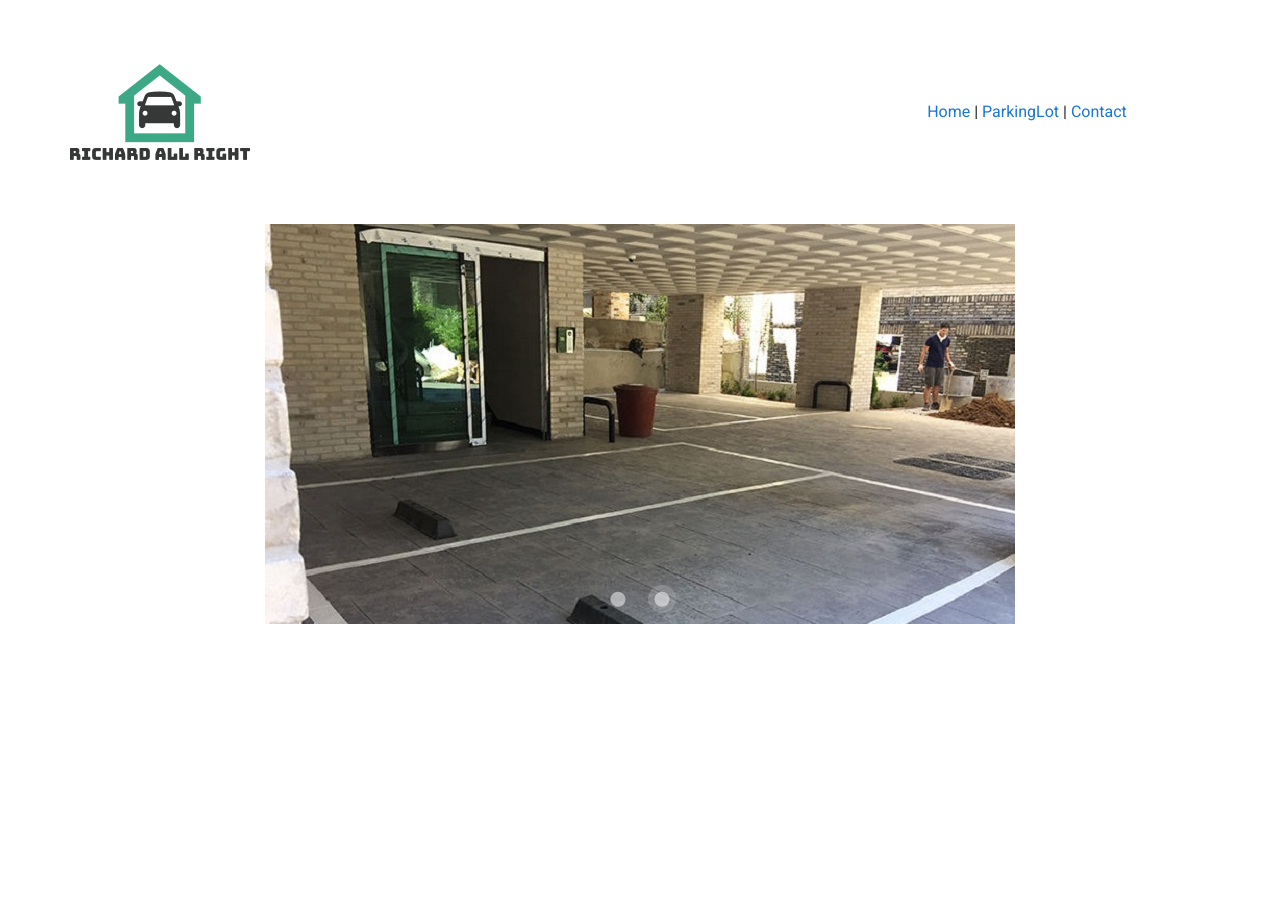
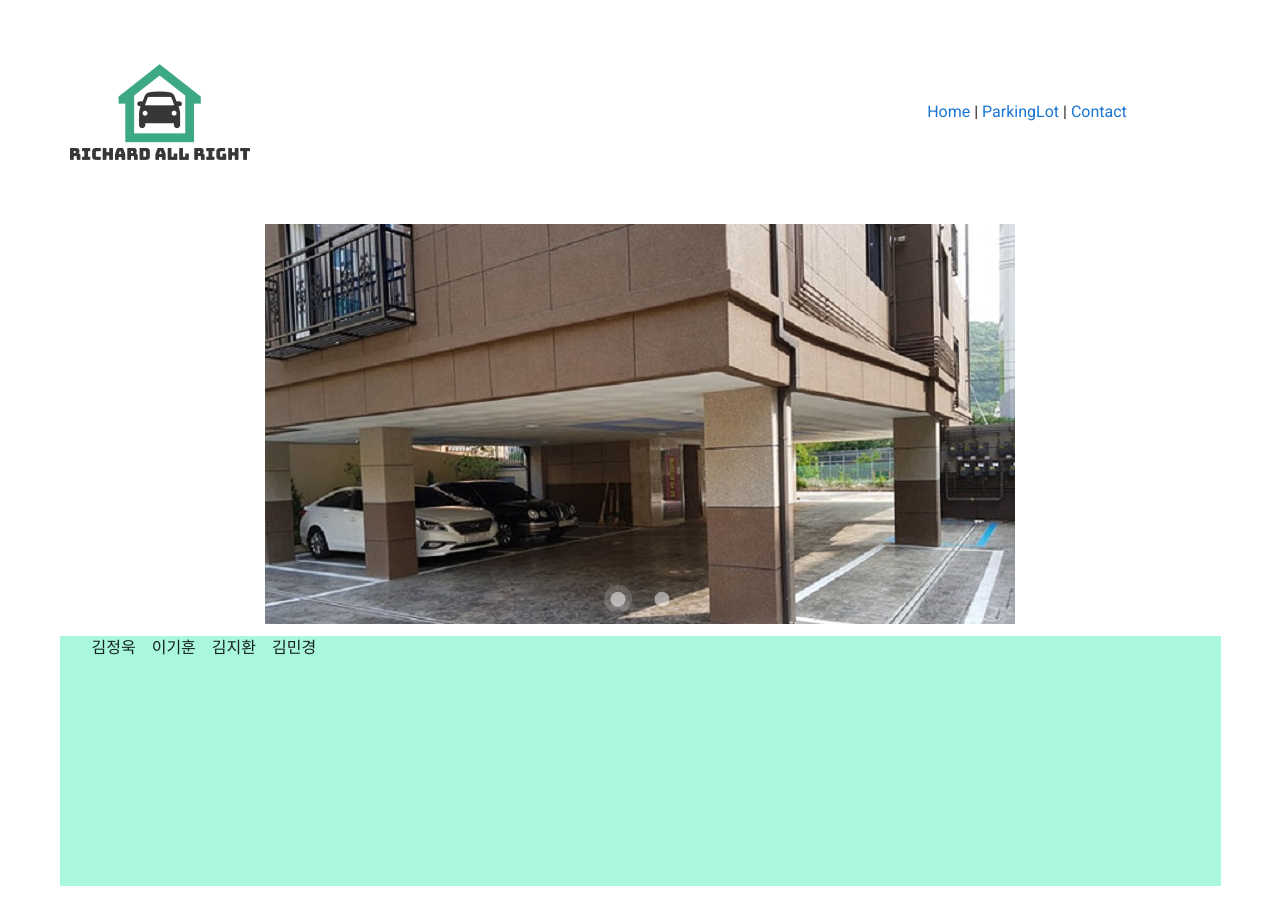
Before and after one commit to jeongwookkim/Richard_allright, a Vue app in the folder client/: page / in a window 1280 px wide. Before the commit the page ends 800 px from the top, so only its background shows below. Built offline with nearby package versions, Linux system fonts and the light colour scheme; no server answers.

Commit message:
yaggwan component add

```diff
--- /dev/null
+++ b/client/src/components/Content.vue
@@ -0,0 +1,65 @@
+<template>
+  <div>
+    <div>
+      <!-- <h1>컨텐트 컴포넌트</h1> -->
+      <v-carousel cycle height="400" hide-delimiter-background="" show-arrows-on-hover="">
+        <v-carousel-item v-for="(item,i) in slideItem" :key="i">
+        <v-sheet :color="colors" height="100%">
+          <v-row class="fill-height"
+            align="center"
+            justify="center">
+            <img :src="item.src">
+          </v-row>
+        </v-sheet>
+        </v-carousel-item>
+      </v-carousel>
+    </div>
+    <div>
+      <v-container>
+        <v-row class="flex-child">
+          <v-col cols="12">
+            <v-sheet  color="#a8f7de" height="250">
+              <!-- <h2 align="center" style="margin-top:50px">Richard all right 은요?</h2> -->
+              <ul>
+                <p class="d-inline pa-2" v-for="(name, i) in profile" :key="i">{{ name }}</p>
+              </ul>
+            </v-sheet>
+          </v-col>
+        </v-row>
+      </v-container>
+
+    </div>
+  </div>
+</template>
+
+<script>
+
+export default {
+  name: "content",
+  data() {
+    return {
+      slideItem: [
+        { src: "/img/page1.png" },
+        { src: "/img/page2.png" }
+      ],
+      colors: 'white',
+      slides: [
+        'First',
+        'Second',
+        'Third',
+        'Fourth',
+        'Fifth'
+      ],
+      profile: [
+        '김정욱',
+        '이기훈',
+        '김지환',
+        '김민경'
+      ]
+    }
+  }
+}
+</script>
+
+<style>
+</style>
--- a/client/src/components/Contet.vue
+++ /dev/null
@@ -1,52 +0,0 @@
-<template>
-  <div>
-    <!-- <h1>컨텐트 컴포넌트</h1> -->
-    <v-carousel cycle height="400" hide-delimiter-background="" show-arrows-on-hover="">
-      <v-carousel-item v-for="(item,i) in imgItem" :key="i"
-
-      >
-      <v-sheet :color="colors" height="100%">
-        <v-row class="fill-height"
-          align="center"
-          justify="center">
-          <img :src="item.src">
-        </v-row>
-      </v-sheet>
-      </v-carousel-item>
-    </v-carousel>
-  </div>
-</template>
-
-<script>
-
-export default {
-  name: "content",
-  data() {
-    return {
-      imgItem: [
-        {
-          src: "/img/page1.png"
-        },
-        {
-          src: "/img/page2.png"
-        }
-      ],
-      colors: 'white',
-      slides: [
-        'First',
-        'Second',
-        'Third',
-        'Fourth',
-        'Fifth'
-      ],
-    }
-  }
-}
-</script>
-
-<style>
-/* img {
-  height:500px;
-  width:750px;
-} */
-</style>
--- a/client/src/components/Yaggwan.vue
+++ b/client/src/components/Yaggwan.vue
@@ -1,12 +1,49 @@
 <template>
   <div>
-    <h1>약관 컴포넌트</h1>
+    <v-row justify="center">
+      <v-dialog v-model="dialog" persistent max-width="550px">
+        <template v-slot:activator="{ on, attrs }">
+          <v-btn
+            color="#3da886"
+            dark
+            v-bind="attrs"
+            v-on="on"
+          >
+            약관보기
+          </v-btn>
+        </template>
+        <v-card>
+          <v-card-title>
+            <span class="headline">주차장 이용을 위한 약관에 동의 하시겠습니까?</span>
+          </v-card-title>
+          <v-card-text>
+            약관내용표시
+          </v-card-text>
+          <v-card-actions>
+            <v-spacer></v-spacer>
+            <v-btn color="green darken-1" text @click="disagree">Disagree</v-btn>
+            <v-btn color="green darken-1" text @click="dialog = false">Agree</v-btn>
+          </v-card-actions>
+        </v-card>
+      </v-dialog>
+    </v-row>
   </div>
 </template>
 
 <script>
 export default {
   name: "Yaggwan",
+  data() {
+    return {
+      dialog: false,
+    }
+  },
+  methods: {
+    disagree(){
+      alert("약관에 동의해야만 주차장 이용이 가능합니다.")
+      this.dialog="ture";
+    }
+  }
 };
 </script>
 
--- a/client/src/router/index.js
+++ b/client/src/router/index.js
@@ -21,7 +21,7 @@ const routes = [
     path: "/contact",
     name: "Contact",
     component: Contact
-  }
+  },
 ];
 
 const router = new VueRouter({
--- a/client/src/views/Contact.vue
+++ b/client/src/views/Contact.vue
@@ -4,13 +4,19 @@
     <div>
       <p>공유 주차장 신청을 원하시는 분들은 아래로 연락주세요!</p>
       <p>mybiggold@gmail.com</p>
+      <p>약관동의 컴포넌트 확인</p>
+      <Yaggwan />
     </div>
   </div>
 </template>
 
 <script>
+import Yaggwan from "../components/Yaggwan.vue"
 export default {
   name: "Contact",
+  components: {
+    Yaggwan
+  }
 };
 </script>
 
--- a/client/src/views/Home.vue
+++ b/client/src/views/Home.vue
@@ -5,7 +5,7 @@
 </template>
 
 <script>
-import Content from "../components/Contet.vue";
+import Content from "../components/Content.vue";
 
 export default {
   name: "Home",
```
